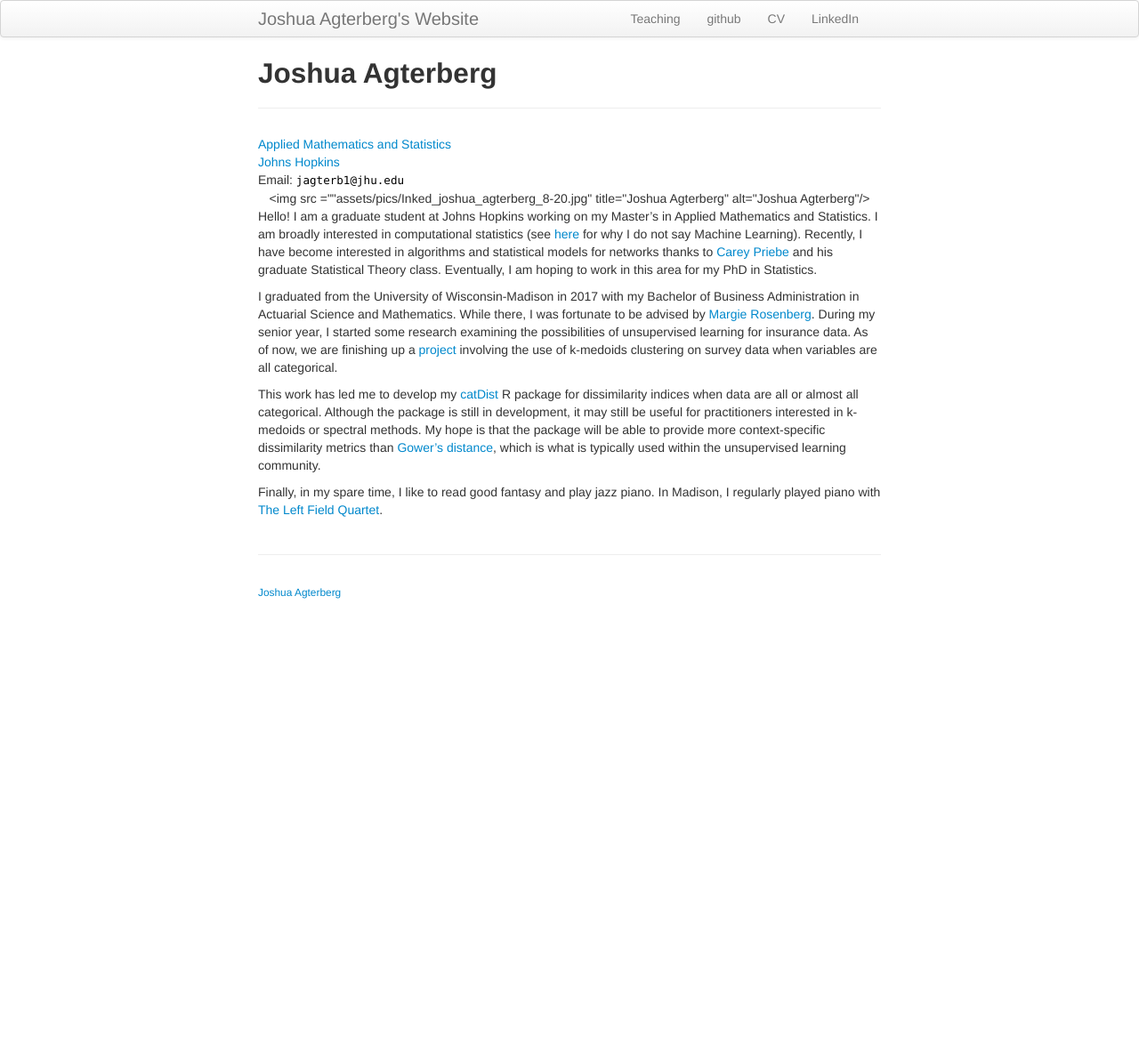
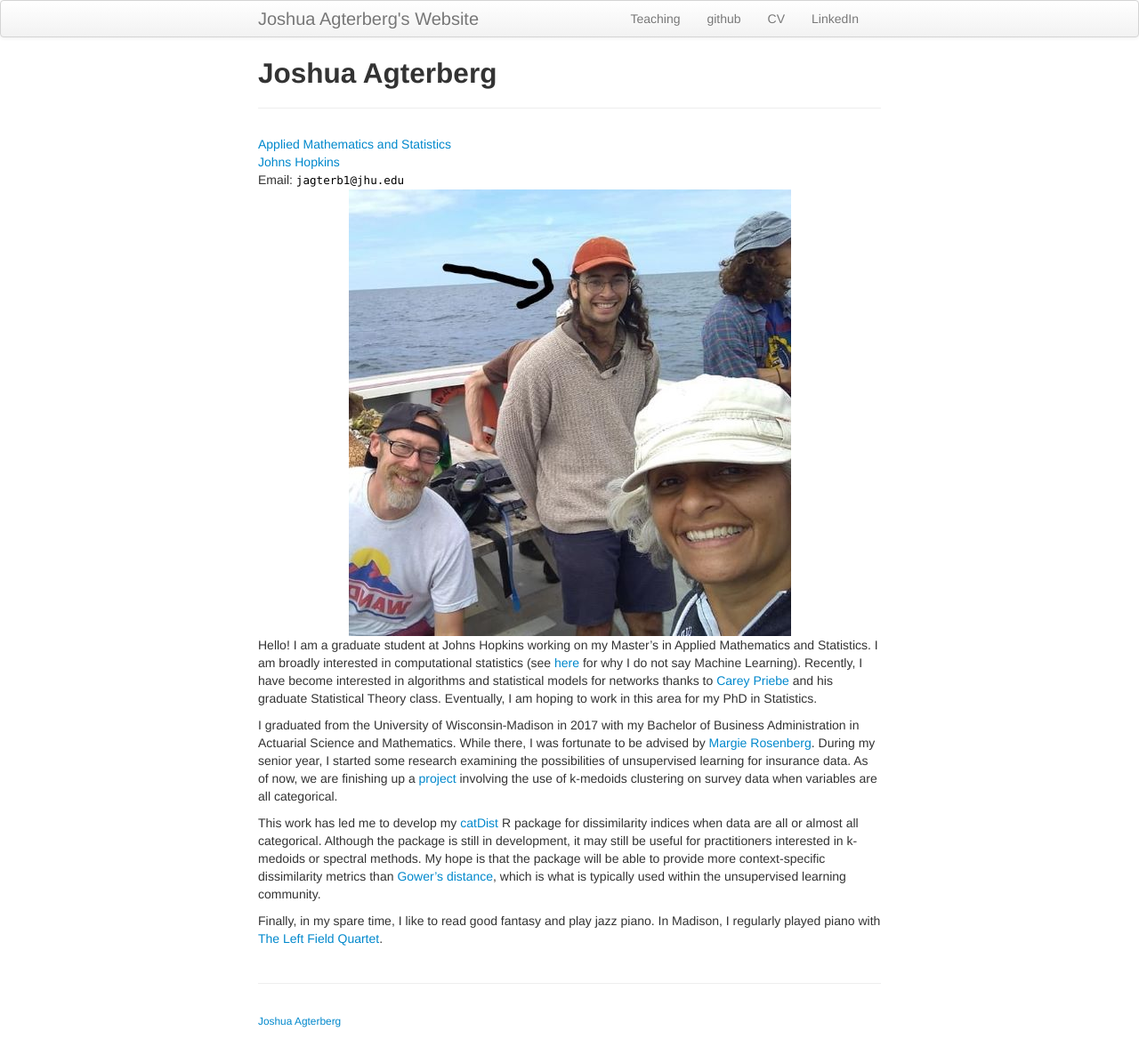
Before and after one commit to jagterberg/jagterberg.github.io, a Jekyll site: the page built from index.md, in a window 1280 px wide. Shown: the whole page at 89% size. Built offline with Jekyll 4.4.1, drawn with Linux system fonts in a browser that asks for light colours; before the commit the page ends 900 px from its top, so only the background shows below that.

Commit message:
quik fik

```diff
--- a/index.md
+++ b/index.md
@@ -8,7 +8,7 @@ description: Graduate Student at Johns Hopkins
             <a href="https://www.jhu.edu/">Johns Hopkins</a><br/>
 Email: <code>jagterb1@jhu.edu</code><br/>
 </div>
-<div style="text-align:center"><img src =""assets/pics/Inked_joshua_agterberg_8-20.jpg"
+<div style="text-align:center"><img src ="assets/pics/Inked_joshua_agterberg_8-20.jpg"
               title="Joshua Agterberg" alt="Joshua Agterberg"/>
 </div>
 
```
